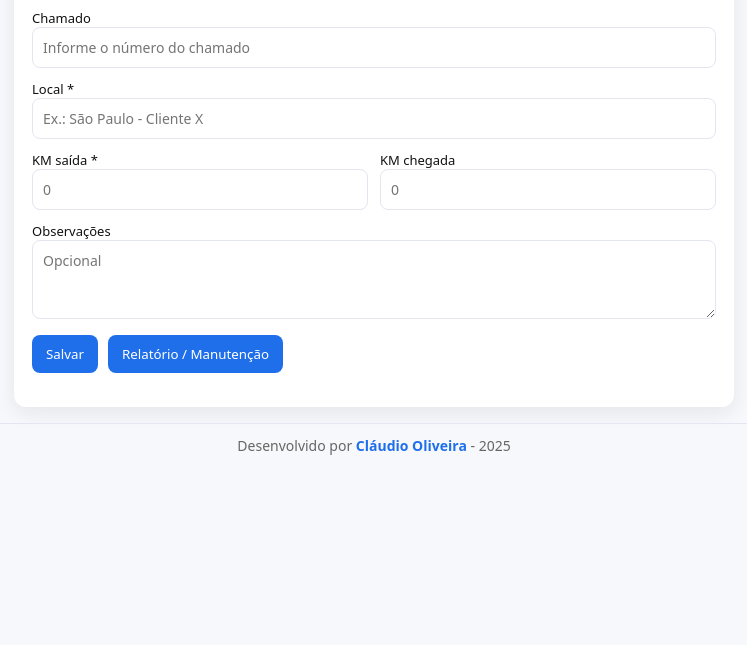
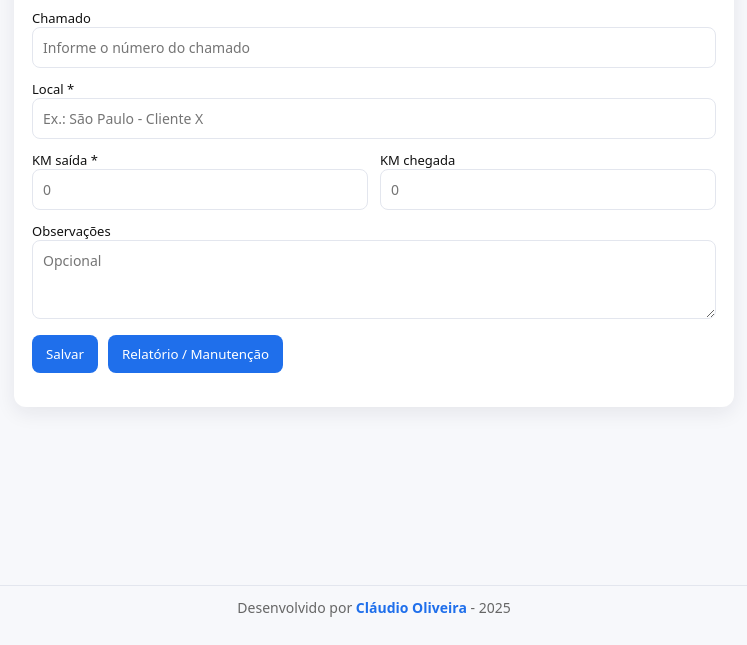
Before and after one commit to claudiohpo/claudiohpo.github.io, a website: page Relatorio_KM/index.html in a window 1280 px wide. Shown: the part 155-800 px from the top of the page, without its empty margins (266-1013 px from the left). Drawn offline with Linux system fonts and the light colour scheme; no server answers.

Commit message:
test footer

```diff
--- a/Relatorio_KM/styles.css
+++ b/Relatorio_KM/styles.css
@@ -101,9 +101,9 @@ button#downloadCsv {
 
 /* Rodapé */
 footer {
-  margin-top: 8px;
+  margin-top: auto;
   text-align: center;
-  padding: 12px 10px;
+  padding: 12px;
   color: var(--muted);
   font-size: 14px;
   border-top: 1px solid #e3e6ee;
```
